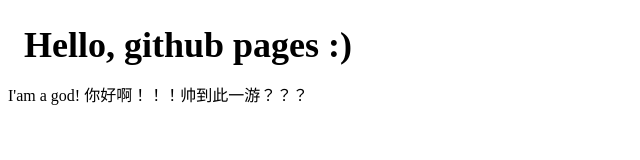
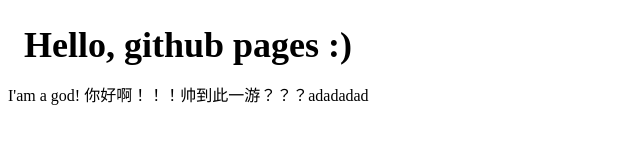
Before and after one commit to AI-ANAN/github-ONE, a plain HTML site: page index.html in a window 1280 px wide. Shown: the full height of the page, 0-640 px from the left. Drawn offline with Linux system fonts and the light colour scheme.

Commit message:
Update index.html

```diff
--- a/index.html
+++ b/index.html
@@ -16,7 +16,7 @@
 
     <div>
         I'am a god!
-        你好啊！！！帅到此一游？？？
+        你好啊！！！帅到此一游？？？adadadad
     </div>
 
 </body>
```
